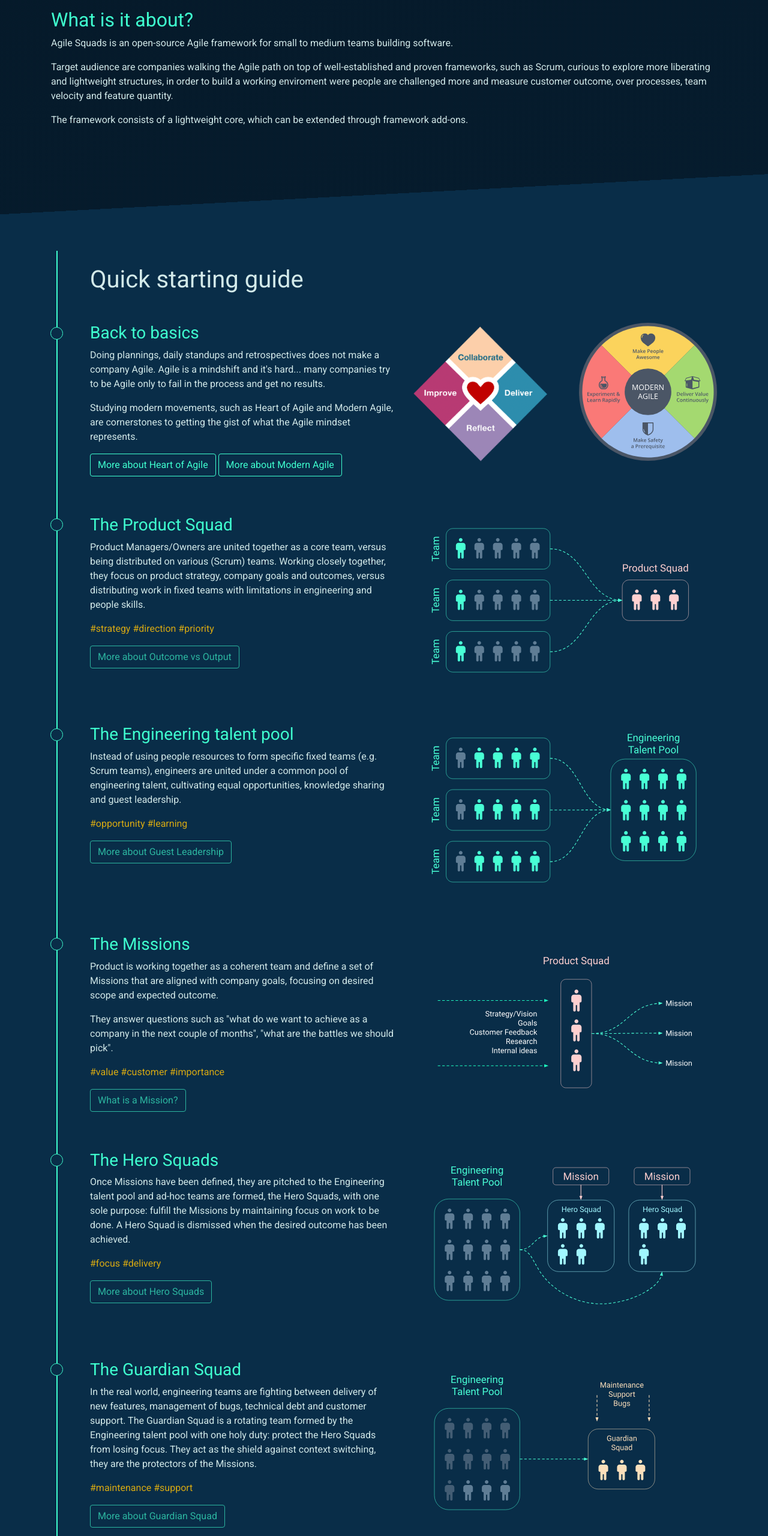
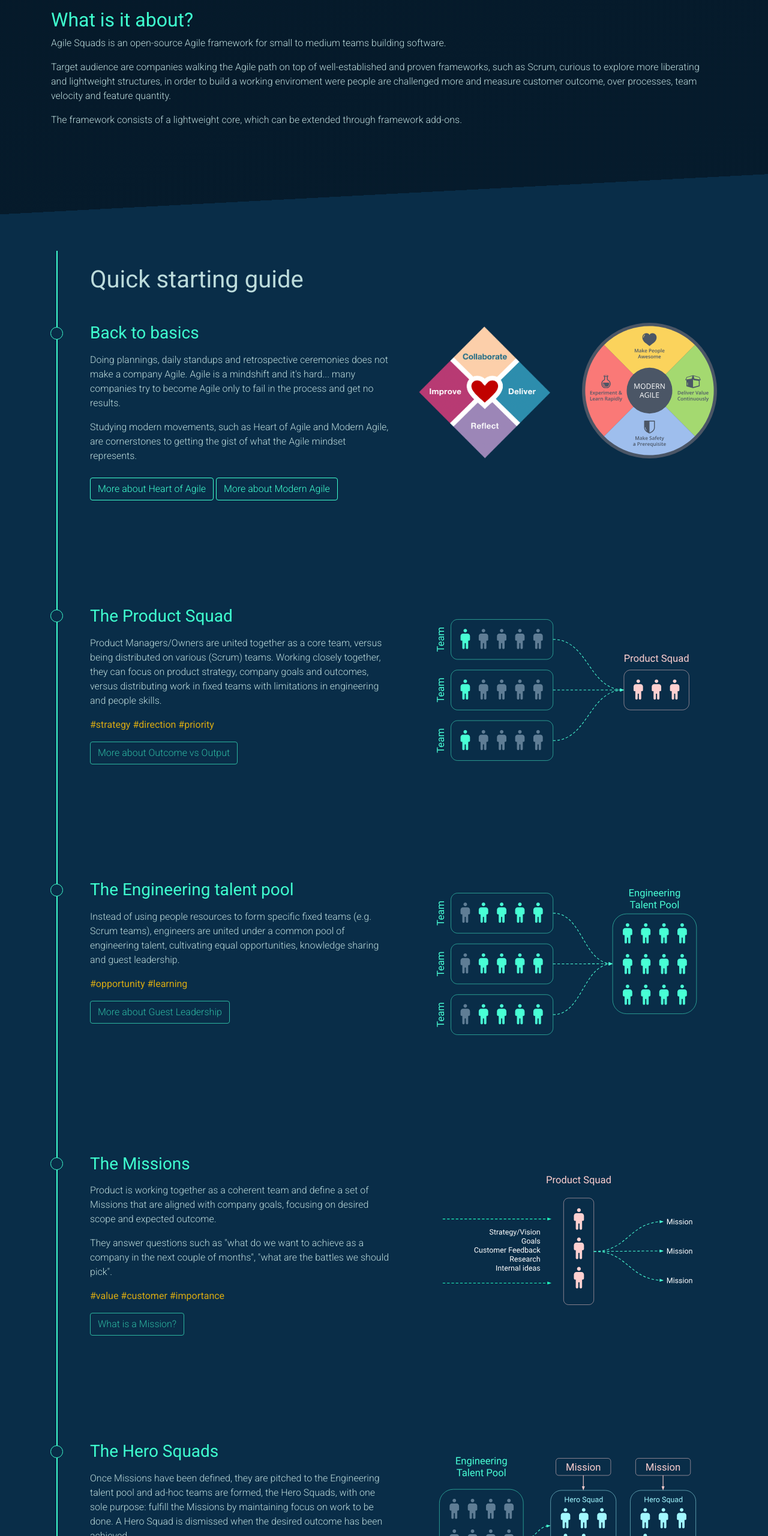
Before and after one commit to agilesquads/agilesquads.github.io, a website built with webpack: page src/html/index.html in a window 1280 px wide. Shown: the part 866-3426 px from the top of the page at 60% size. Built offline with nearby package versions, Linux system fonts and the light colour scheme.

Commit message:
Spacing and layout adjustments

```diff
--- a/src/html/partials/home/hero.html
+++ b/src/html/partials/home/hero.html
@@ -3,7 +3,7 @@
     <div class="row h-100 align-items-center">
       <div class="col-lg-6 col-md-12 text-center">
         <h1 class="display-2 text-primary">Agile Squads</h1>
-        <p class="lead text-secondary">The liberating Agile framework for mature software teams</p>
+        <p class="lead text-secondary font-weight-light">The liberating Agile framework for mature software teams</p>
       </div>
       <div class="col-lg-6 col-md-12 text-center">
         <img class="w-100 cursor-pointer js-hexagon" src="../../../assets/hexagon-closed.svg">
@@ -21,16 +21,16 @@
 <section class="pt-5 pb-7 as-about">
   <div class="container">
     <h2 class="text-primary">What is it about?</h2>
-    <p>
+    <p class="font-weight-light">
       Agile Squads is an open-source Agile framework for small to medium teams building software.
     </p>
-    <p>
+    <p class="font-weight-light">
       Target audience are companies walking the Agile path on top of well-established and proven
       frameworks, such as Scrum, curious to explore more liberating and lightweight structures, in
       order to build a working enviroment were people are challenged more and measure customer outcome, over
       processes, team velocity and feature quantity.
     </p>
-    <p>
+    <p class="font-weight-light">
       The framework consists of a lightweight core, which can be extended through framework add-ons.
     </p>
   </div>
--- a/src/html/partials/home/quickstart.html
+++ b/src/html/partials/home/quickstart.html
@@ -4,20 +4,20 @@
     <h1 class="my-4">Quick starting guide</h1>
 
     <div class="row my-5 c-timeline__item">
-      <div class="col-lg-6 col-md-12 mb-3">
-        <h3 class="text-primary">Back to basics</h3>
-        <p>
-          Doing plannings, daily standups and retrospectives does not make a company Agile.
-          Agile is a mindshift and it's hard... many companies try to be Agile only to fail in the process and get no results.
+      <div class="col-lg-6 col-md-12 mb-3 pr-4">
+        <h3 class="text-primary mb-3">Back to basics</h3>
+        <p class="font-weight-light">
+          Doing plannings, daily standups and retrospective ceremonies does not make a company Agile.
+          Agile is a mindshift and it's hard... many companies try to become Agile only to fail in the process and get no results.
         </p>
-        <p>
+        <p class="font-weight-light mb-4">
           Studying modern movements, such as Heart of Agile and Modern Agile, are cornerstones to getting
           the gist of what the Agile mindset represents.
         </p>
-        <a class="btn btn-outline-primary" href="https://heartofagile.com" target="_blank">More about Heart of Agile</a>
-        <a class="btn btn-outline-primary" href="http://modernagile.org" target="_blank">More about Modern Agile</a>
+        <a class="btn btn-outline-primary font-weight-light" href="https://heartofagile.com" target="_blank">More about Heart of Agile</a>
+        <a class="btn btn-outline-primary font-weight-light" href="http://modernagile.org" target="_blank">More about Modern Agile</a>
       </div>
-      <div class="col-lg-6 col-md-12 d-flex justify-content-center text-md-left">
+      <div class="col-lg-6 col-md-12 d-flex justify-content-center text-md-left pl-4">
         <figure class="w-50 mr-5">
           <img class="img-fluid" src="../../../assets/heartofagile.png" alt="Heart of Agile">
         </figure>
@@ -27,89 +27,89 @@
       </div>
     </div>
 
-    <div class="row my-5 c-timeline__item">
-      <div class="col-lg-6 col-md-12 mb-3">
-        <h3 class="text-primary">The Product Squad</h3>
-        <p>
+    <div class="row my-7 c-timeline__item">
+      <div class="col-lg-6 col-md-12 mb-3 pr-4">
+        <h3 class="text-primary mb-3">The Product Squad</h3>
+        <p class="font-weight-light">
           Product Managers/Owners are united together as a core team,
           versus being distributed on various (Scrum) teams.
-          Working closely together, they focus on product strategy,
+          Working closely together, they can focus on product strategy,
           company goals and outcomes, versus distributing work in
           fixed teams with limitations in engineering and people skills.
         </p>
         <p class="as-hashtag">#strategy #direction #priority</p>
-        <a class="btn btn-outline-primary disabled" href="#" target="_blank">More about Outcome vs Output</a>
+        <a class="btn btn-outline-primary disabled font-weight-light" href="#" target="_blank">More about Outcome vs Output</a>
       </div>
-      <div class="col-lg-6 col-md-12 d-flex justify-content-center text-md-left">
+      <div class="col-lg-6 col-md-12 d-flex justify-content-center text-md-left pl-4">
         <figure class="w-100">
           <img class="img-fluid" src="../../../assets/product-squad.svg" alt="Guardian Squad">
         </figure>
       </div>
     </div>
 
-    <div class="row my-5 c-timeline__item">
-      <div class="col-lg-6 col-md-12 mb-3">
-        <h3 class="text-primary">The Engineering talent pool</h3>
-        <p>
+    <div class="row my-7 c-timeline__item">
+      <div class="col-lg-6 col-md-12 mb-3 pr-4">
+        <h3 class="text-primary mb-3">The Engineering talent pool</h3>
+        <p class="font-weight-light">
           Instead of using people resources to form specific fixed teams (e.g. Scrum teams),
           engineers are united under a common pool of engineering talent,
           cultivating equal opportunities, knowledge sharing and guest leadership.
         </p>
         <p class="as-hashtag">#opportunity #learning</p>
-        <a class="btn btn-outline-primary disabled" href="http://modernagile.org" target="_blank">More about Guest Leadership</a>
+        <a class="btn btn-outline-primary disabled font-weight-light" href="http://modernagile.org" target="_blank">More about Guest Leadership</a>
       </div>
-      <div class="col-lg-6 col-md-12 d-flex justify-content-center text-md-left">
+      <div class="col-lg-6 col-md-12 d-flex justify-content-center text-md-left pl-4">
         <figure class="w-100">
           <img class="img-fluid" src="../../../assets/engineering-talent-pool.svg" alt="Guardian Squad">
         </figure>
       </div>
     </div>
 
-    <div class="row my-5 c-timeline__item">
-      <div class="col-lg-6 col-md-12 mb-3">
-        <h3 class="text-primary">The Missions</h3>
-        <p>
+    <div class="row my-7 c-timeline__item">
+      <div class="col-lg-6 col-md-12 mb-3 pr-4">
+        <h3 class="text-primary mb-3">The Missions</h3>
+        <p class="font-weight-light">
           Product is working together as a coherent team and define a set of Missions
           that are aligned with company goals,
           focusing on desired scope and expected outcome.
         </p>
-        <p>
+        <p class="font-weight-light">
           They answer questions such as "what do we want to achieve as a company in the next couple of months",
           "what are the battles we should pick".
         </p>
         <p class="as-hashtag">#value #customer #importance</p>
-        <a class="btn btn-outline-primary disabled" href="http://modernagile.org" target="_blank">What is a Mission?</a>
+        <a class="btn btn-outline-primary disabled font-weight-light" href="http://modernagile.org" target="_blank">What is a Mission?</a>
       </div>
-      <div class="col-lg-6 col-md-12 d-flex justify-content-center text-md-left">
+      <div class="col-lg-6 col-md-12 d-flex justify-content-center text-md-left pl-4">
         <figure class="w-100">
           <img class="img-fluid" src="../../../assets/missions.svg" alt="Guardian Squad">
         </figure>
       </div>
     </div>
 
-    <div class="row my-5 c-timeline__item">
-      <div class="col-lg-6 col-md-12 mb-3">
-        <h3 class="text-primary">The Hero Squads</h3>
-        <p>
+    <div class="row my-7 c-timeline__item">
+      <div class="col-lg-6 col-md-12 mb-3 pr-4">
+        <h3 class="text-primary mb-3">The Hero Squads</h3>
+        <p class="font-weight-light">
           Once Missions have been defined, they are pitched to the Engineering talent pool
           and ad-hoc teams are formed, the Hero Squads, with one sole purpose:
           fulfill the Missions by maintaining focus on work to be done.
           A Hero Squad is dismissed when the desired outcome has been achieved.
         </p>
         <p class="as-hashtag">#focus #delivery</p>
-        <a class="btn btn-outline-primary disabled" href="http://modernagile.org" target="_blank">More about Hero Squads</a>
+        <a class="btn btn-outline-primary disabled font-weight-light" href="http://modernagile.org" target="_blank">More about Hero Squads</a>
       </div>
-      <div class="col-lg-6 col-md-12 d-flex justify-content-center text-md-left">
+      <div class="col-lg-6 col-md-12 d-flex justify-content-center text-md-left pl-4">
         <figure class="w-100">
           <img class="img-fluid" src="../../../assets/hero-squads.svg" alt="Guardian Squad">
         </figure>
       </div>
     </div>
 
-    <div class="row my-5 c-timeline__item">
-      <div class="col-lg-6 col-md-12 mb-3">
-        <h3 class="text-primary">The Guardian Squad</h3>
-        <p>
+    <div class="row my-7 c-timeline__item">
+      <div class="col-lg-6 col-md-12 mb-3 pr-4">
+        <h3 class="text-primary mb-3">The Guardian Squad</h3>
+        <p class="font-weight-light">
           In the real world, engineering teams are fighting between delivery of new features, management of bugs,
           technical debt and customer support.
           The Guardian Squad is a rotating team formed by the Engineering talent pool
@@ -117,51 +117,51 @@
           They act as the shield against context switching, they are the protectors of the Missions.
         </p>
         <p class="as-hashtag">#maintenance #support</p>
-        <a class="btn btn-outline-primary disabled" href="http://modernagile.org" target="_blank">More about Guardian Squad</a>
+        <a class="btn btn-outline-primary disabled font-weight-light" href="http://modernagile.org" target="_blank">More about Guardian Squad</a>
       </div>
-      <div class="col-lg-6 col-md-12 d-flex justify-content-center text-md-left">
+      <div class="col-lg-6 col-md-12 d-flex justify-content-center text-md-left pl-4">
         <figure class="w-100">
           <img class="img-fluid" src="../../../assets/guardian-squad.svg" alt="Guardian Squad">
         </figure>
       </div>
     </div>
 
-    <div class="row my-5 c-timeline__item">
-      <div class="col-lg-6 col-md-12 mb-3">
-        <h3 class="text-primary">Mission cycles</h3>
-        <p>
+    <div class="row my-7 c-timeline__item">
+      <div class="col-lg-6 col-md-12 mb-3 pr-4">
+        <h3 class="text-primary mb-3">Mission cycles</h3>
+        <p class="font-weight-light">
           Agile Squads work in 1-6 week cycles.
           Each cycle starts with a Mission briefing event and ends with a Mission debriefing event.
         </p>
-        <p>
+        <p class="font-weight-light mb-4">
           At the end of every cycle, the Product Squad evaluates the progress
           and makes decisions on whether a Mission should continue to the next cycle, should be aborted
           or new Missions should
           be pitched to the Engineering talent pool.
         </p>
-        <a class="btn btn-outline-primary disabled" href="http://modernagile.org" target="_blank">More about Mission Cycles</a>
+        <a class="btn btn-outline-primary disabled font-weight-light" href="http://modernagile.org" target="_blank">More about Mission Cycles</a>
       </div>
-      <div class="col-lg-6 col-md-12 d-flex justify-content-center text-md-left">
+      <div class="col-lg-6 col-md-12 d-flex justify-content-center text-md-left pl-4">
         <figure class="w-100">
           <img class="img-fluid" src="../../../assets/mission-cycle.svg" alt="Guardian Squad">
         </figure>
       </div>
     </div>
 
-    <div class="row my-5 c-timeline__item">
-      <div class="col-lg-6 col-md-12 mb-3">
-        <h3 class="text-primary">Other departments</h3>
-        <p>
+    <div class="row my-7 c-timeline__item">
+      <div class="col-lg-6 col-md-12 mb-3 pr-4">
+        <h3 class="text-primary mb-3">Other departments</h3>
+        <p class="font-weight-light">
           Converting a Mission to a successful outcome, versus a meaningless output, requires effort from other
           company departments as well, such as People Operations, Customer Success, Demand Generation and Sales.
         </p>
-        <p>
+        <p class="font-weight-light">
           The Product Squad is the beating heart where such efforts span out of the building phase and
           proper company actions are triggered in order for a Mission to reach the expected outcome,
           serving customer needs.
         </p>
       </div>
-      <div class="col-lg-6 col-md-12 d-flex justify-content-center text-md-left">
+      <div class="col-lg-6 col-md-12 d-flex justify-content-center text-md-left pl-4">
         <figure class="w-100">
           <img class="img-fluid" src="../../../assets/other-departments.svg" alt="Guardian Squad">
         </figure>
--- a/src/sass/_custom.scss
+++ b/src/sass/_custom.scss
@@ -1,8 +1,8 @@
-@import url('https://fonts.googleapis.com/css?family=Roboto&display=swap');
+@import url('https://fonts.googleapis.com/css?family=Roboto:300,400&display=swap');
 
 $body-color: #051827;
 $as-primary: rgb(63,255,207);
-$as-secondary: rgb(210, 233, 233);
+$as-secondary: rgb(188, 219, 219);
 $as-tetriary: #092d48;
 
 $as-tint-product: #ffd0d0ff;
```
Also changed, not shown: src/html/partials/home/about.html (+1 -1 lines), src/html/partials/home/summary.html (+1 -1 lines), src/html/partials/home/values.html (+6 -6 lines).
